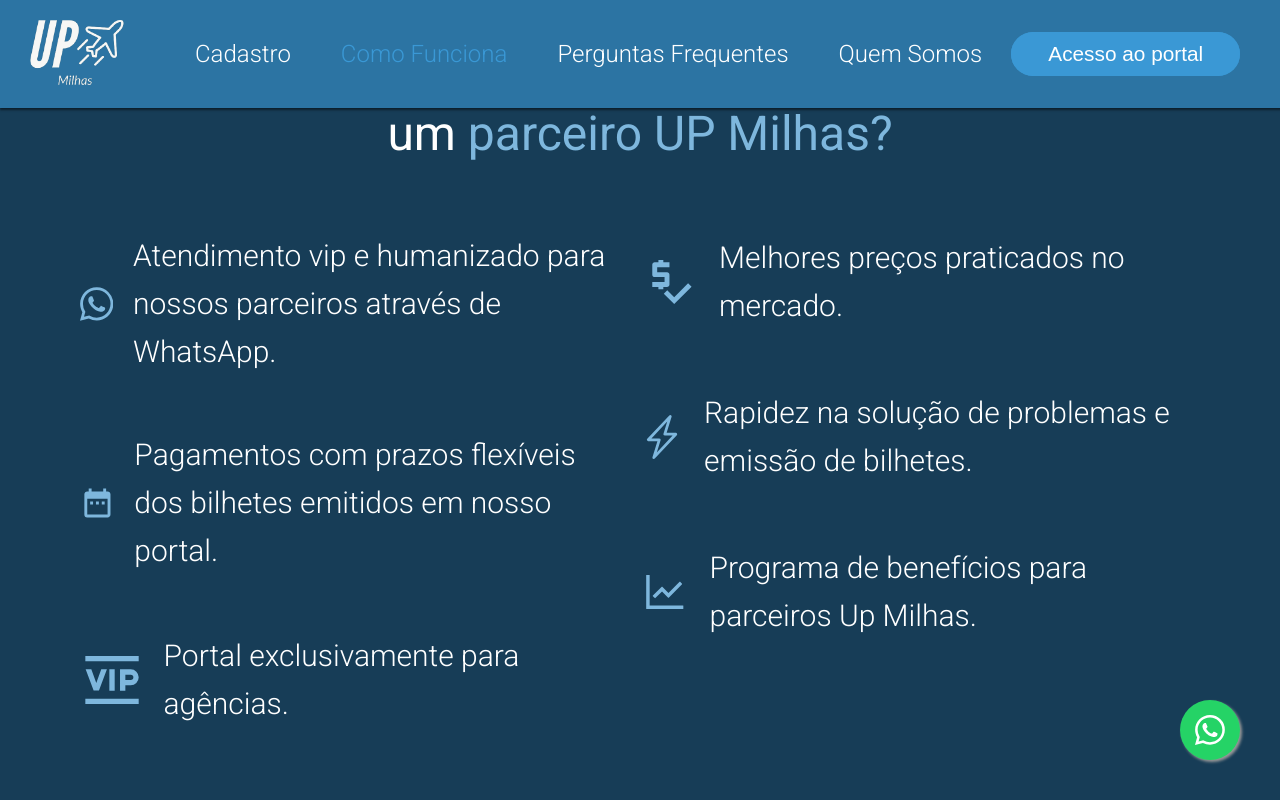
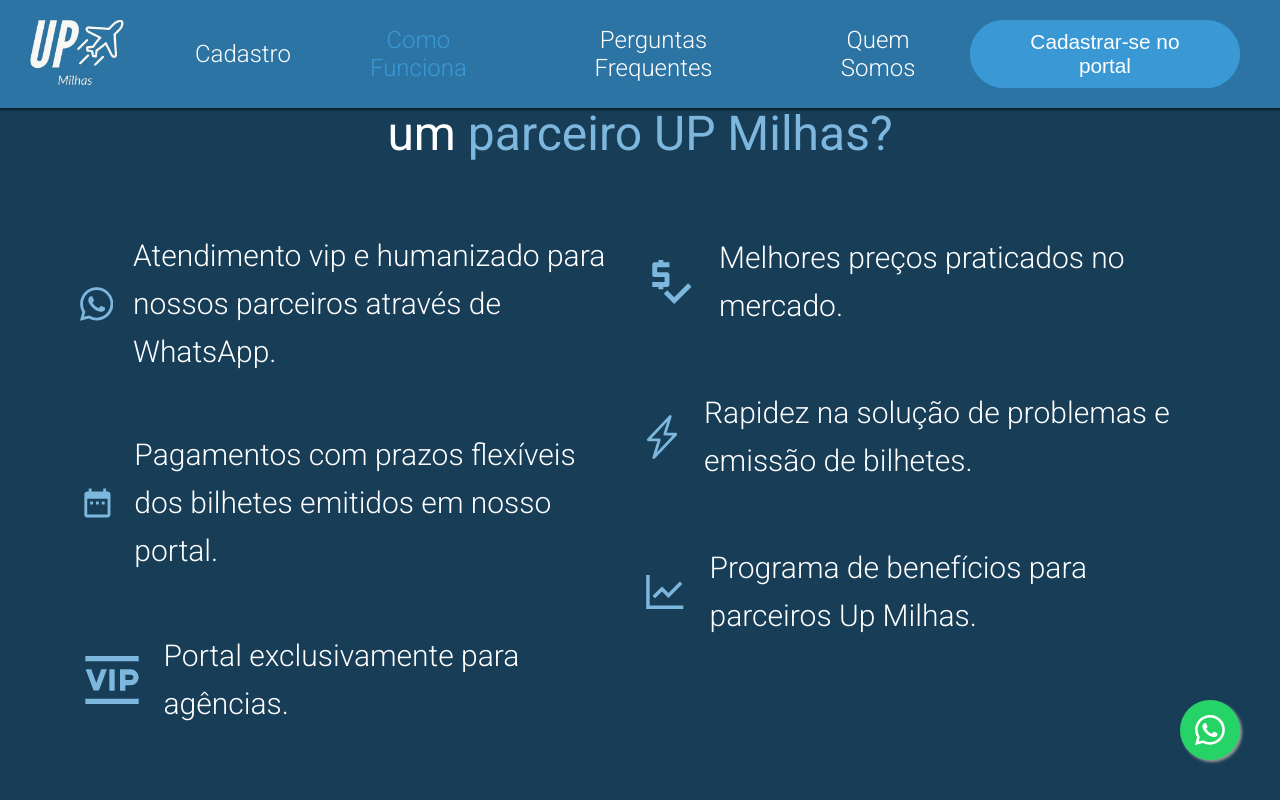
Before and after one commit to pedrolpin4/UpMilhas_React, a React (Create React App) app: page / in a window 1280 px wide. Shown: the top 800 px of the page. Built offline with nearby package versions, Linux system fonts and the light colour scheme.

Commit message:
feat: add redirect

```diff
--- a/src/components/Home/Header.jsx
+++ b/src/components/Home/Header.jsx
@@ -28,9 +28,9 @@
                     Quem Somos
                 </SectionName>
             </SectionsWrapper>
-            <a href = "https://portalupmilhas.com" target={"_blank"} rel = "noreferrer">
+            <a href = "https://portalupmilhas.com/Cadastro" target={"_blank"} rel = "noreferrer">
                 <Button padding = "0.6rem 2.3rem" paddingMobile = "0.4rem 1.3rem">
-                    Acesso ao portal
+                    Cadastrar-se no portal
                 </Button>
             </a>
         </HeaderContainer>
--- a/src/components/Home/Register.jsx
+++ b/src/components/Home/Register.jsx
@@ -55,6 +55,9 @@
                 reply_to: email,
                 from_name: name,
             }, apiKey.USER_ID);
+
+            window.location.href="http://portalupmilhas.com/Cadastro";
+
 
             alert("Informações enviadas, entraremos em contato em breve");
         } catch (error) {
```
